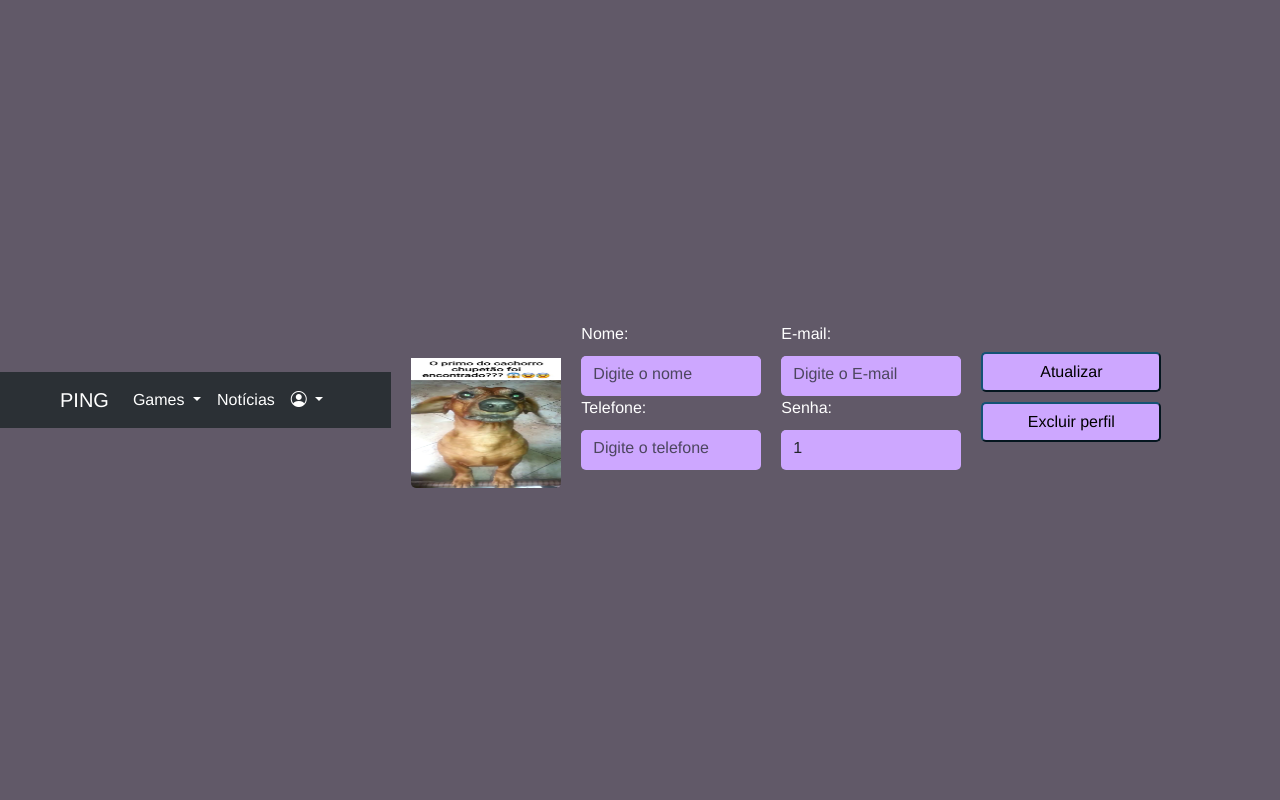
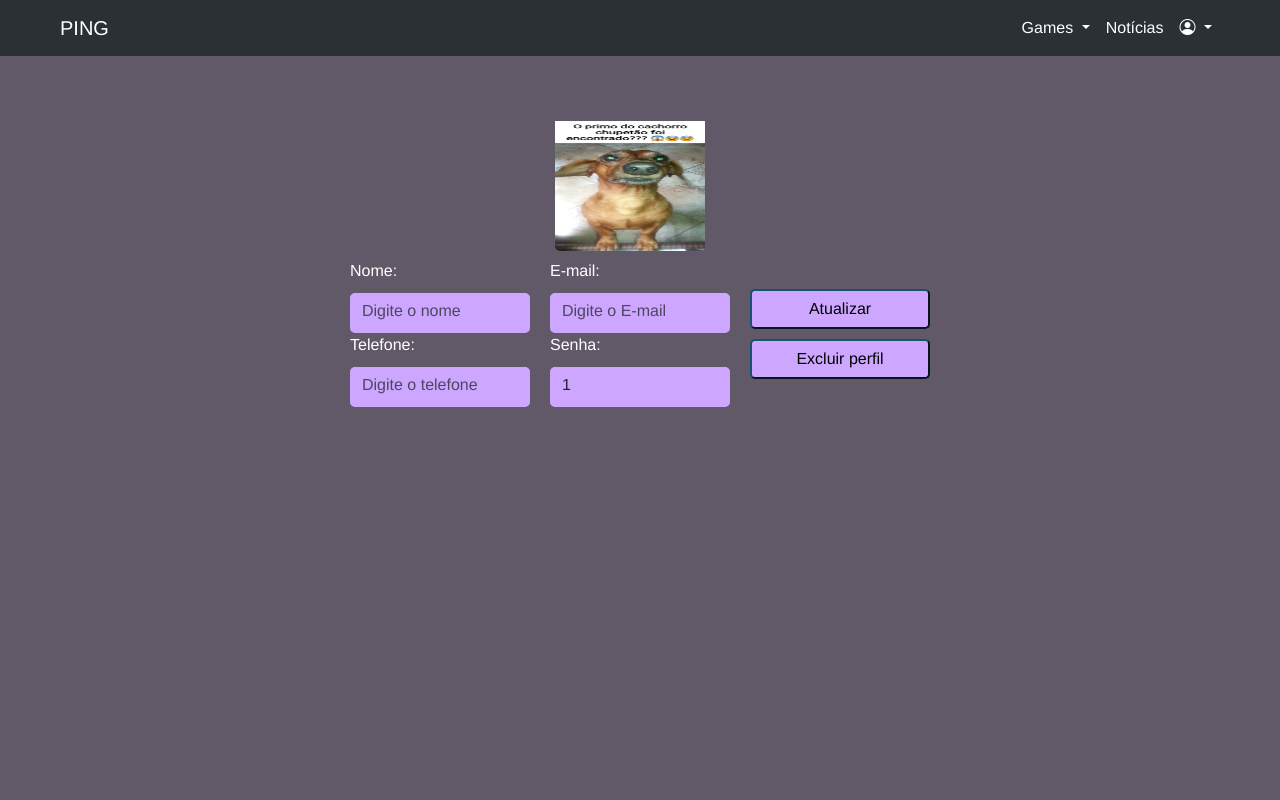
Before and after one commit to EduENL/ping, a PHP site: page /editar.php in a window 1280 px wide. Run offline with PHP 8.4, Linux system fonts and the light colour scheme; the visitor is signed in with stand-in values (Sample User, id 1); data that the repository does not hold is empty.

Commit message:
aaaaaaaaaaaaaaaaaaaaa

```diff
--- a/assets/edit.php
+++ b/assets/edit.php
@@ -40,6 +40,7 @@ if (isset($_POST['atualizar'])) {
             $nome2 = $_POST['name'];
             $email2 = $_POST['email'];
             $_SESSION ['senha'] = $_POST['senha'];
+            $_SESSION ['email'] = $_POST['email'];
             $_SESSION ['nome'] = $_POST['name'];
 
         header('Location: perfilwelcome.php');
--- a/editar.css
+++ b/editar.css
@@ -2,7 +2,6 @@ body {
     background: #615968;
     font-family: Helvetica;
     color: #fff;
-    display: flex;
     justify-content: center;
     align-items: center;
     height: 100vh;
@@ -12,7 +11,11 @@ body {
 .container {
     display: flex;
     align-items: center;
+    justify-content: center;
+    flex-direction: column;
     padding: 20px;
+    max-width: 600px; /* Define uma largura máxima para o container */
+    margin: auto; /* Define margem automática para centralizar na horizontal */
 }
 
 .container .img {
--- a/editar.php
+++ b/editar.php
@@ -16,7 +16,6 @@
     <script src="https://cdn.jsdelivr.net/npm/bootstrap@5.3.2/dist/js/bootstrap.bundle.min.js" integrity="sha384-C6RzsynM9kWDrMNeT87bh95OGNyZPhcTNXj1NW7RuBCsyN/o0jlpcV8Qyq46cDfL" crossorigin="anonymous"></script>
     <link rel="stylesheet" href="https://cdn.jsdelivr.net/npm/bootstrap-icons@1.10.5/font/bootstrap-icons.css">
     <link rel="stylesheet" href="editar.css">
-
     <title>Bem-Vindo!</title>
 </head>
 
```
